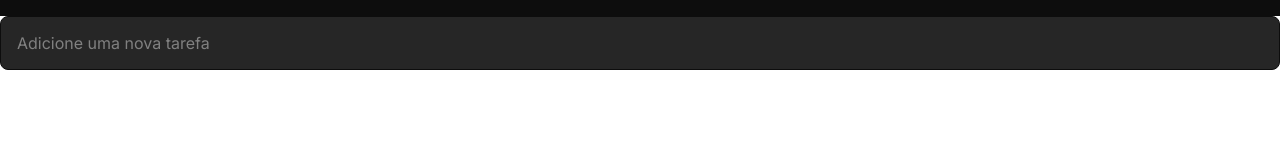
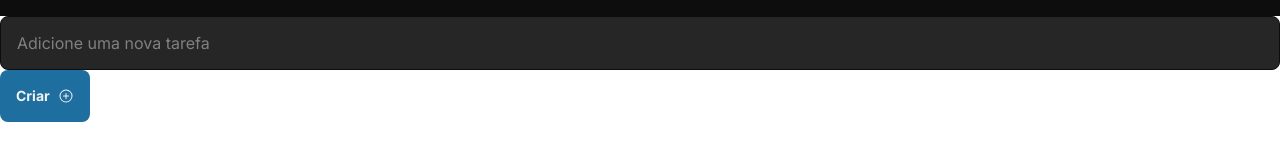
Before and after one commit to MayronSouza/todo-list, a React (Vite) app: page / in a window 1280 px wide. Shown: the part 444-604 px from the top of the page. Built offline with nearby package versions, Linux system fonts and the light colour scheme.

Commit message:
create button component and styles

```diff
--- a/package.json
+++ b/package.json
@@ -10,6 +10,7 @@
     "preview": "vite preview"
   },
   "dependencies": {
+    "@phosphor-icons/react": "^2.1.7",
     "react": "^18.3.1",
     "react-dom": "^18.3.1"
   },
--- a/src/App.tsx
+++ b/src/App.tsx
@@ -1,8 +1,11 @@
+import { PlusCircle } from "@phosphor-icons/react"
+
 import { Header } from "./components/List/Header"
+import { Input } from "./components/Input"
+import { Button } from "./components/Button"
 
 import styles from "./App.module.css"
 import "./global.css"
-import { Input } from "./components/Input"
 
 function App() {
   return (
@@ -11,6 +14,10 @@ function App() {
       <section className={styles.content}>
         <div className={styles.taskInfoContainer}>
           <Input />
+          <Button>
+            Criar
+            <PlusCircle size={16} color="#f2f2f2"/>
+          </Button>
         </div>
       </section>
     </main>
--- /dev/null
+++ b/src/components/Button.module.css
@@ -0,0 +1,26 @@
+.container {
+  display: flex;
+  align-items: center;
+  justify-content: center;
+
+  height: 3.25rem;
+  padding: 1rem;
+
+  background-color: var(--blue-dark);
+  color: var(--gray-100);
+
+  border: 0;
+  border-radius: 8px;
+  gap: 0.5rem;
+  box-shadow: none;
+
+  line-height: 140%;
+  font-weight: bold;
+  font-size: 0.875rem;
+
+  transition: 0.2s;
+}
+
+.container:hover {
+  background-color: var(--blue);
+}
--- /dev/null
+++ b/src/components/Button.tsx
@@ -0,0 +1,14 @@
+import styles from './Button.module.css'
+
+type Props = React.DetailedHTMLProps<
+  React.ButtonHTMLAttributes<HTMLButtonElement>,
+  HTMLButtonElement
+>
+
+export function Button({ children }: Props) {
+  return (
+    <button className={styles.container}>
+      {children}
+    </button>
+  )
+}
```
Also changed, not shown: 1 other file (tests, documents, lock files or other folders).
